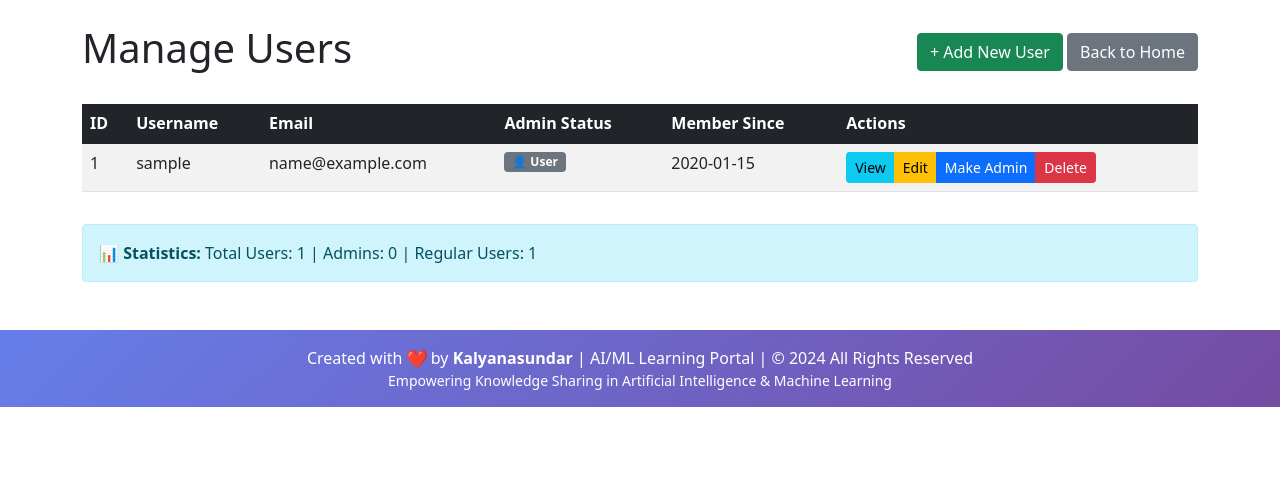
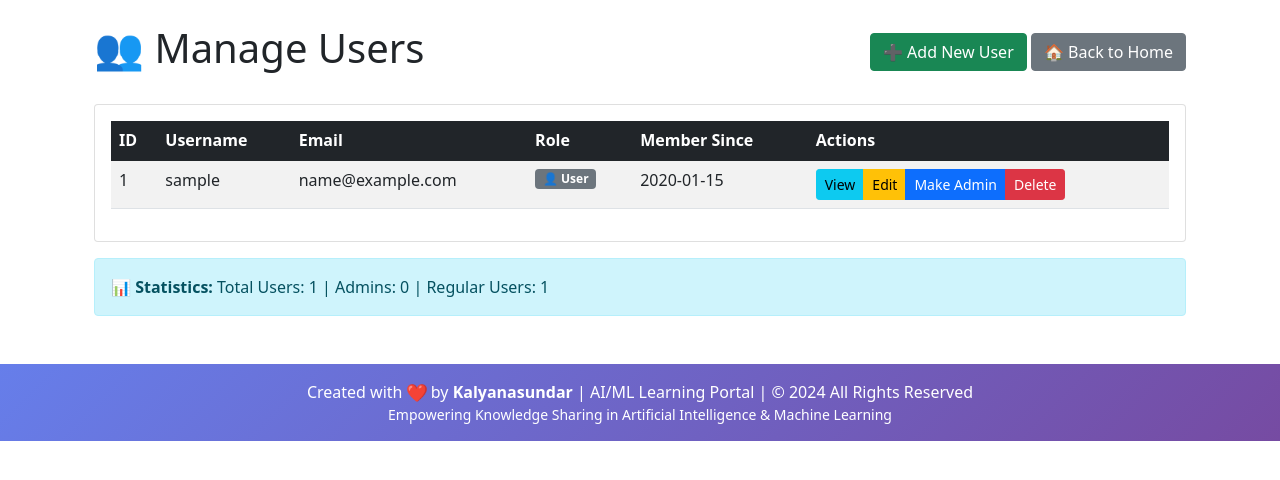
Before and after one commit to sundar66kalyan/aiml-learning-portal, a Python web app: template templates/manage_users.html in a window 1280 px wide. Shown: the part 80-560 px from the top of the page. Run offline with Jinja, Linux system fonts and the light colour scheme; the template is opened without the code that fills it: most values are stand-ins (such as "Sample title", 1, 10 or a date in 2020).

Commit message:
Fix manage users template syntax error

```diff
--- a/templates/manage_users.html
+++ b/templates/manage_users.html
@@ -1,13 +1,16 @@
 {% extends "base.html" %}
 {% block content %}
+<div class="container mt-4">
     <div class="d-flex justify-content-between align-items-center mb-4">
-    <h1>Manage Users</h1>
+        <h1>👥 Manage Users</h1>
         <div>
-        <a href="{{ url_for('register') }}" class="btn btn-success">+ Add New User</a>
-        <a href="{{ url_for('index') }}" class="btn btn-secondary">Back to Home</a>
+            <a href="{{ url_for('register') }}" class="btn btn-success">➕ Add New User</a>
+            <a href="{{ url_for('index') }}" class="btn btn-secondary">🏠 Back to Home</a>
         </div>
     </div>
 
+    <div class="card">
+        <div class="card-body">
             <div class="table-responsive">
                 <table class="table table-striped table-hover">
                     <thead class="table-dark">
@@ -15,7 +18,7 @@
                             <th>ID</th>
                             <th>Username</th>
                             <th>Email</th>
-                <th>Admin Status</th>
+                            <th>Role</th>
                             <th>Member Since</th>
                             <th>Actions</th>
                         </tr>
@@ -38,20 +41,19 @@
                                     <span class="badge bg-secondary">👤 User</span>
                                 {% endif %}
                             </td>
-                <td>{{ user.created_at.strftime('%Y-%m-%d') }}</td>
+                            <td>{{ user.created_at.strftime('%Y-%m-%d') if user.created_at else 'N/A' }}</td>
                             <td>
-                    <div class="btn-group" role="group">
-                        <a href="{{ url_for('view_user_profile', user_id=user.id) }}" class="btn btn-sm btn-info">View</a>
-                        <a href="{{ url_for('edit_user', user_id=user.id) }}" class="btn btn-sm btn-warning">Edit</a>
-                        {% if not user.is_admin %}
-                            <a href="{{ url_for('make_admin', user_id=user.id) }}" class="btn btn-sm btn-primary">Make Admin</a>
-                        {% else %}
-                            {% if user.id != current_user.id %}
-                                <a href="{{ url_for('remove_admin', user_id=user.id) }}" class="btn btn-sm btn-secondary">Remove Admin</a>
+                                <div class="btn-group btn-group-sm" role="group">
+                                    <a href="{{ url_for('view_user_profile', user_id=user.id) }}" class="btn btn-info">View</a>
+                                    <a href="{{ url_for('edit_user', user_id=user.id) }}" class="btn btn-warning">Edit</a>
+                                    {% if not user.is_admin and user.id != current_user.id %}
+                                        <a href="{{ url_for('make_admin', user_id=user.id) }}" class="btn btn-primary">Make Admin</a>
                                     {% endif %}
+                                    {% if user.is_admin and user.id != current_user.id %}
+                                        <a href="{{ url_for('remove_admin', user_id=user.id) }}" class="btn btn-secondary">Remove Admin</a>
                                     {% endif %}
                                     {% if user.id != current_user.id %}
-                            <a href="{{ url_for('delete_user', user_id=user.id) }}" class="btn btn-sm btn-danger" onclick="return confirm('Delete {{ user.username }}?')">Delete</a>
+                                        <a href="{{ url_for('delete_user', user_id=user.id) }}" class="btn btn-danger" onclick="return confirm('Delete {{ user.username }} permanently?')">Delete</a>
                                     {% endif %}
                                 </div>
                             </td>
@@ -60,10 +62,21 @@
                     </tbody>
                 </table>
             </div>
+        </div>
+    </div>
+
+    {% set admin_count = namespace(value=0) %}
+    {% for user in users %}
+        {% if user.is_admin %}
+            {% set admin_count.value = admin_count.value + 1 %}
+        {% endif %}
+    {% endfor %}
 
     <div class="alert alert-info mt-3">
-    <strong>📊 Statistics:</strong> Total Users: {{ users|length }} |
-    Admins: {{ users|selectattr('is_admin')|list|length }} |
-    Regular Users: {{ users|rejectattr('is_admin')|list|length }}
+        <strong>📊 Statistics:</strong>
+        Total Users: {{ users|length }} |
+        Admins: {{ admin_count.value }} |
+        Regular Users: {{ users|length - admin_count.value }}
+    </div>
 </div>
 {% endblock %}
```
Lines whose indentation alone changed are shown as unchanged.
